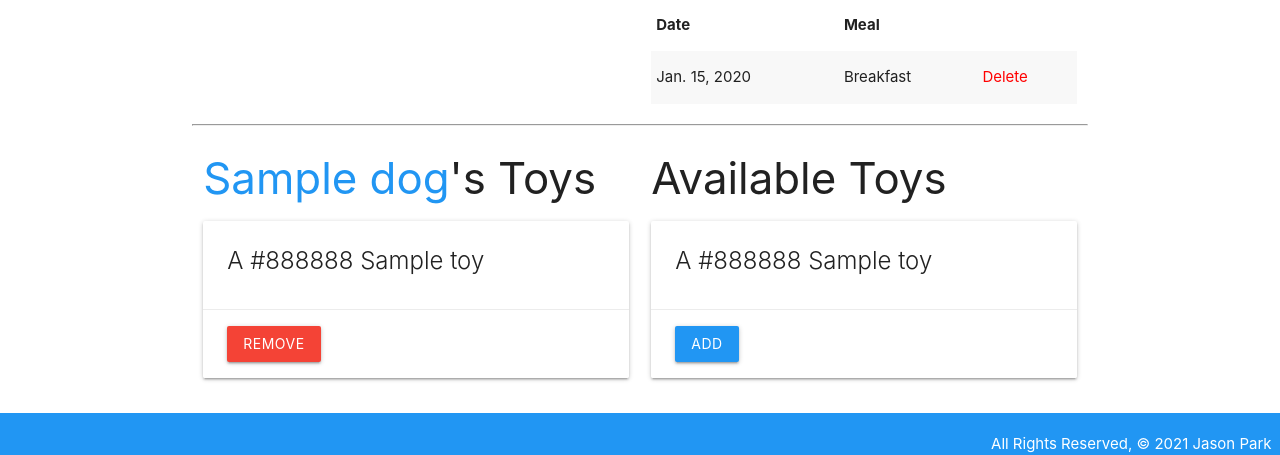
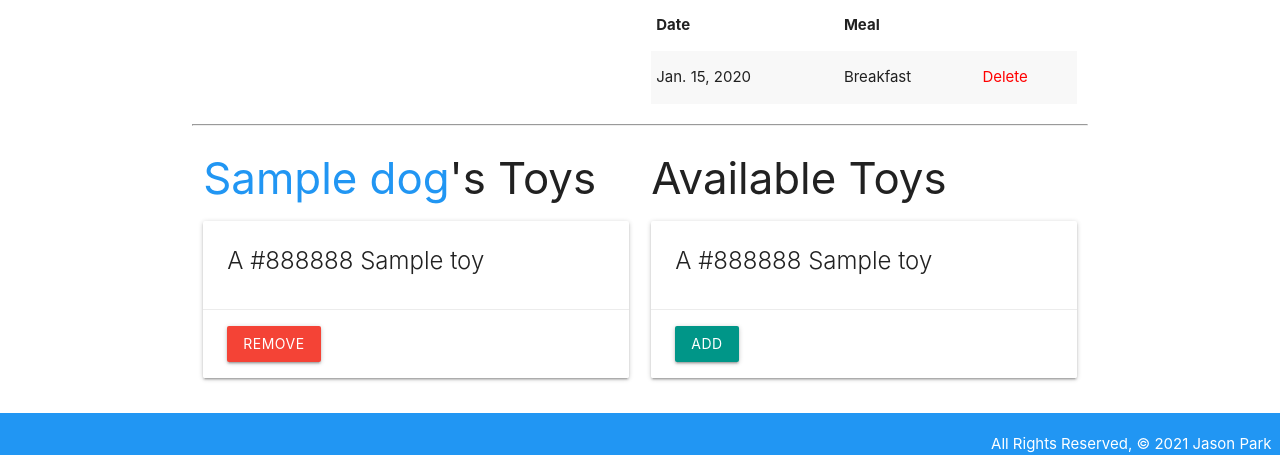
Before and after one commit to platosw/dog-collector, a Django app: template main_app/templates/dogs/detail.html in a window 1280 px wide. Shown: the part 506-961 px from the top of the page. Run offline with Django 3.2, Linux system fonts and the light colour scheme; tables that the repository leaves empty hold one stand-in row (values such as "Sample post"); the template is opened without the code that fills it: values that come from a table or form of the project are taken from there, most other values are stand-ins (such as "Sample title", 1, 10 or a date in 2020).

Commit message:
updated little styling

```diff
--- a/main_app/templates/dogs/detail.html
+++ b/main_app/templates/dogs/detail.html
@@ -96,7 +96,7 @@
                 <div class="card-action">
                     <form action="{% url 'assoc_toy' dog.id toy.id %}" method="post">
                         {% csrf_token %}
-                        <button type="submit" class="btn blue">Add</button>
+                        <button type="submit" class="btn teal">Add</button>
                     </form>
                 </div>
             </div>
```
